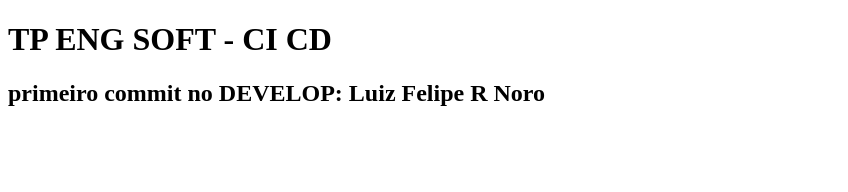
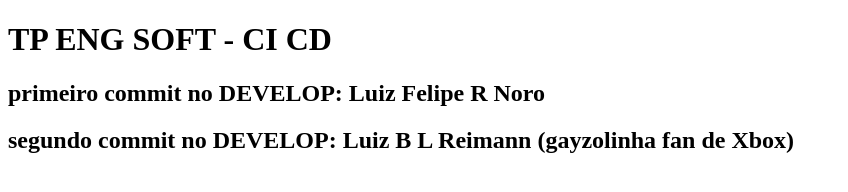
Before and after one commit to LuizFelipeRNoro/CI_CD, a plain HTML site: page index.html in a window 1280 px wide. Shown: the whole page, without its empty margins (0-848 px from the left). Drawn offline with Linux system fonts and the light colour scheme.

Commit message:
segundo commit

```diff
--- a/index.html
+++ b/index.html
@@ -9,5 +9,6 @@
 <body>
     <h1>TP ENG SOFT - CI CD</h1>
         <h2> primeiro commit no DEVELOP: Luiz Felipe R Noro</h2>
+        <h2> segundo commit no DEVELOP: Luiz B L Reimann (gayzolinha fan de Xbox)</h2>
 </body>
 </html>
```
